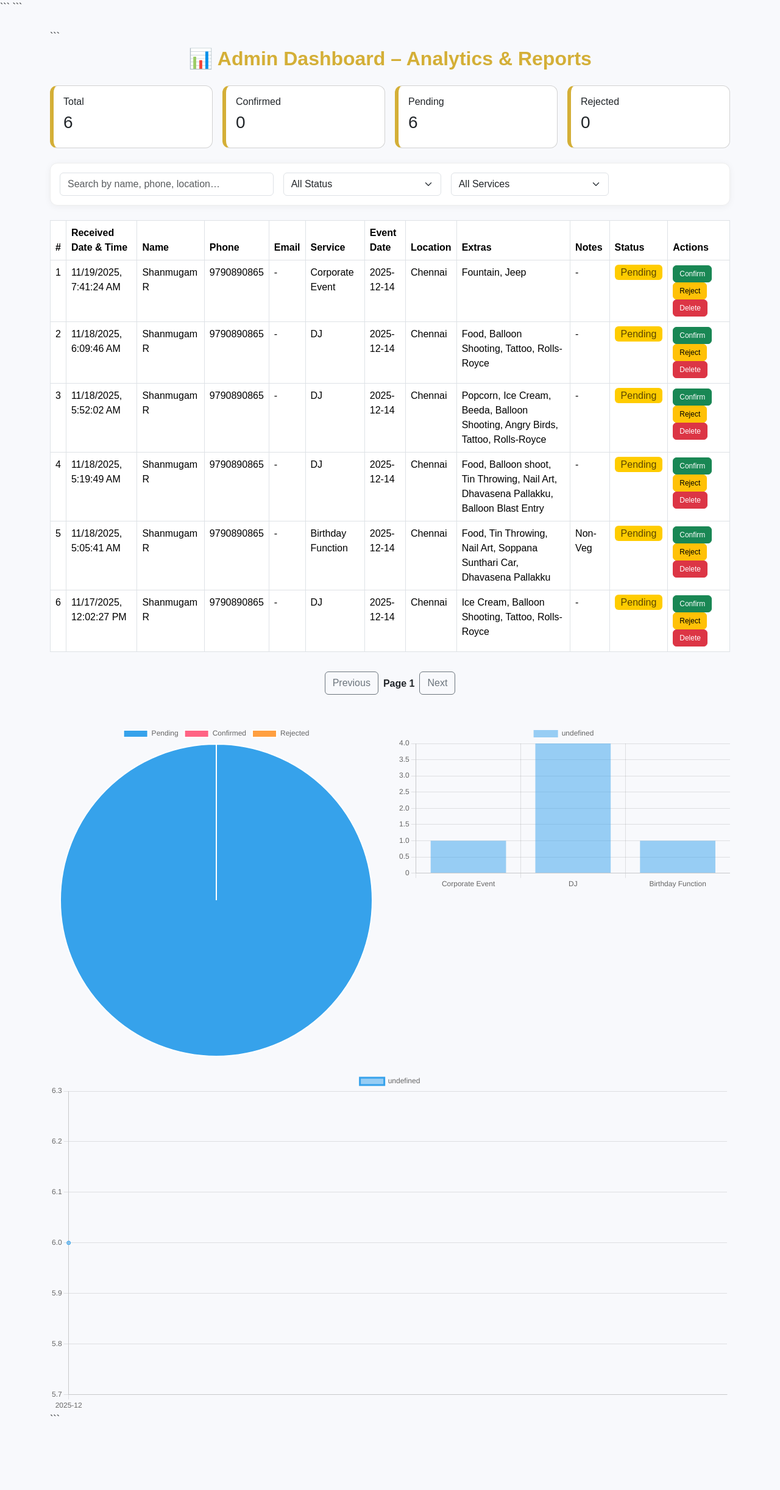
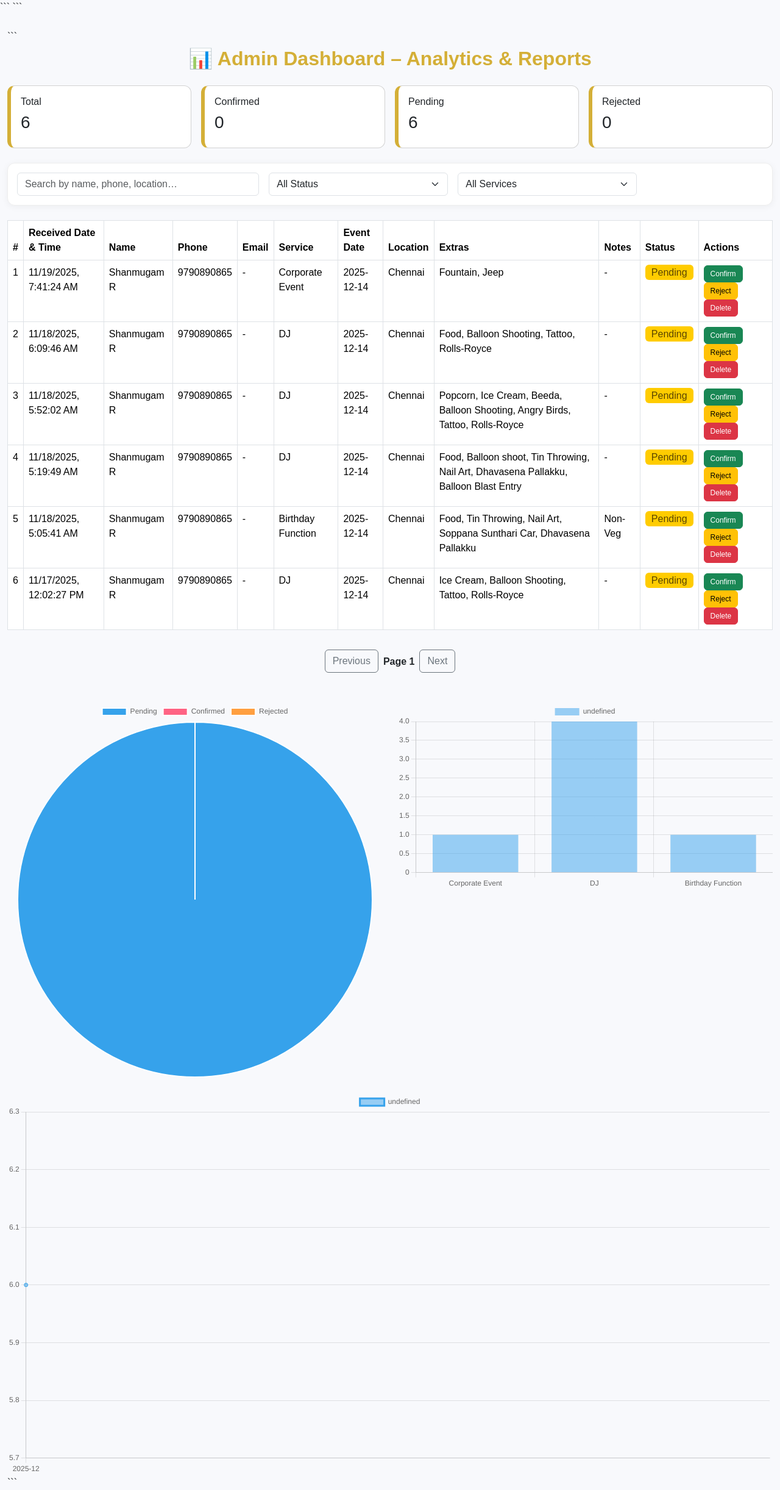
Before and after one commit to shan-2329/Expence-Tracker, a Flask app: page /admin/dashboard in a window 1280 px wide. Shown: the whole page at 61% size. Before the commit the page ends 2322 px from the top, so only its background shows below. Run offline with Flask 3, Linux system fonts and the light colour scheme; a user stored in the database is signed in; data comes from the database, SQL or seed files in the repository.

Commit message:
Add files via upload

````diff
--- a/templates/admin_dashboard.html
+++ b/templates/admin_dashboard.html
@@ -16,6 +16,11 @@
         background: #f8f9fc;
         font-family: "Nunito", sans-serif;
     }
+
+    .dashboard-container {
+         max-width: 1820px;
+    }
+
     .dashboard-title {
         font-size: 2rem;
         font-weight: 700;
@@ -58,7 +63,7 @@
 </head>
 
 <body>
-<div class="container mt-4">
+<div class="container dashboard-container mt-4">
 
 ```
 <div class="dashboard-title">📊 Admin Dashboard – Analytics & Reports</div>
````
